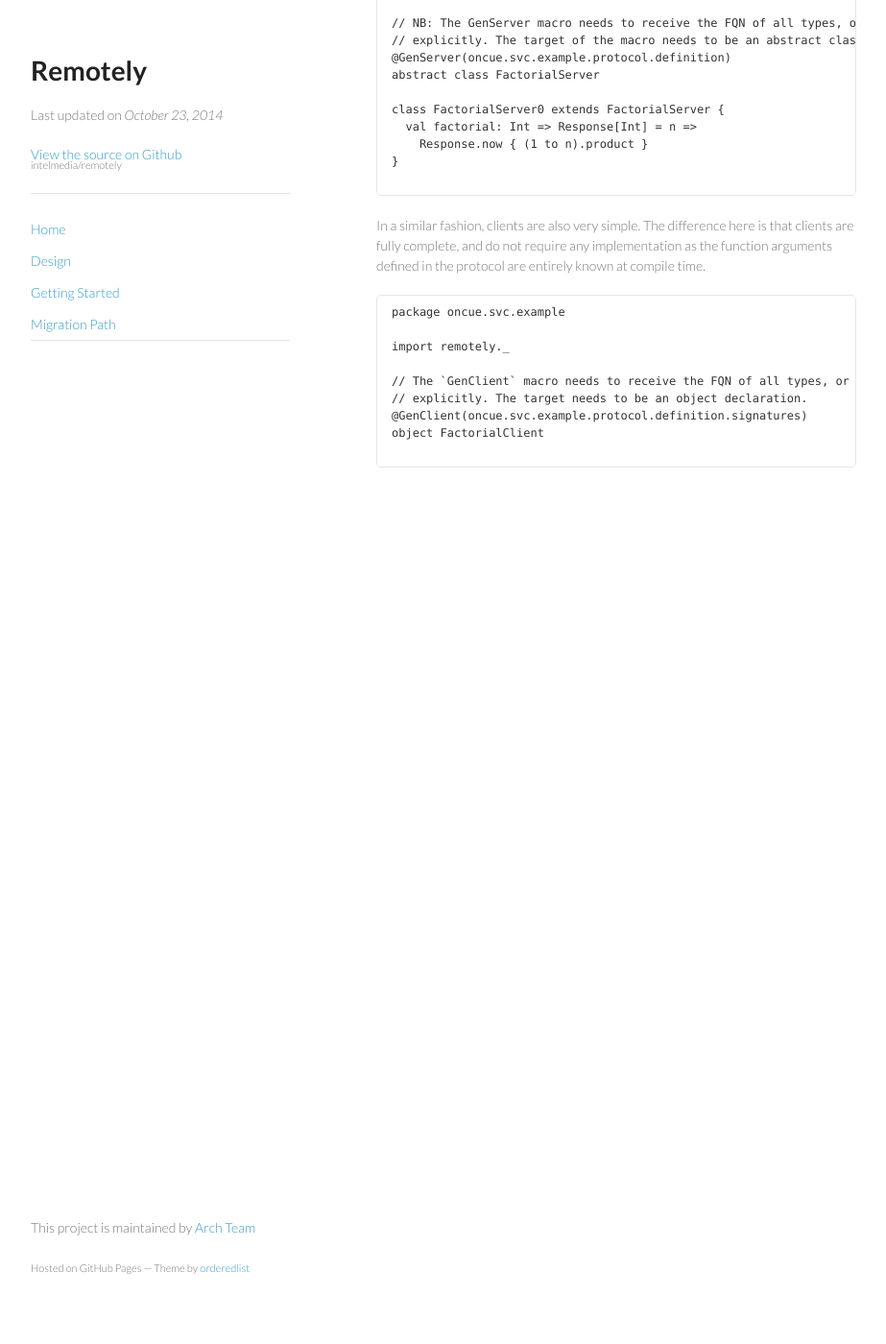
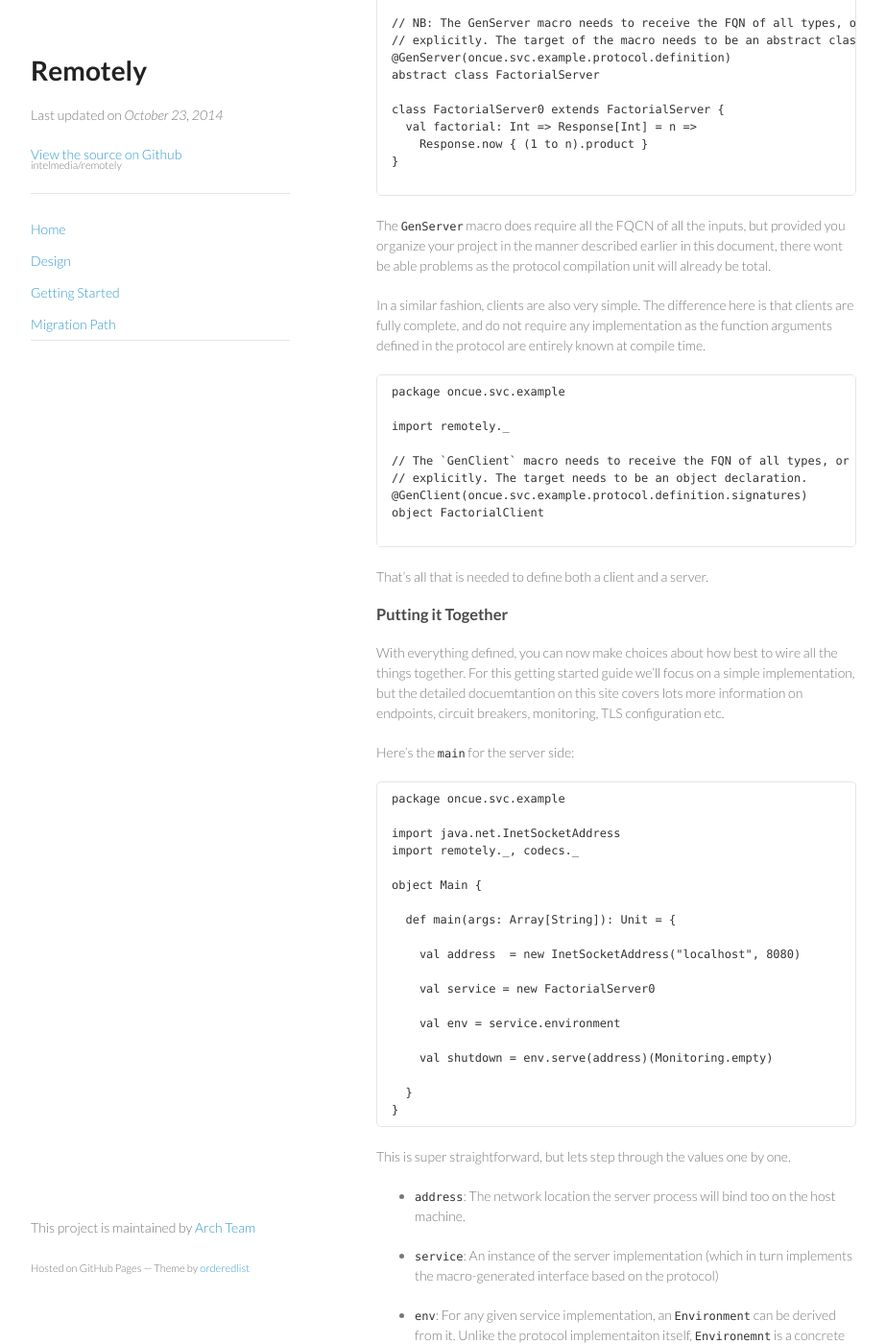
Before and after one commit to Verizon/remotely, a Jekyll site: the page built from index.md, in a window 1280 px wide and 1400 px high, scrolled down 3620 px. Shown: the whole window at 96% size, without its empty margins (178-1101 px from the left). Built offline with Jekyll 4.4.1, drawn with Linux system fonts in a browser that asks for light colours; Markdown is read by kramdown in place of the engine named in the settings; some of the changed text lies outside the part shown.

Commit message:
more dock updates

````diff
--- a/index.md
+++ b/index.md
@@ -126,6 +126,8 @@ class FactorialServer0 extends FactorialServer {
 
 ```
 
+The `GenServer` macro does require all the FQCN of all the inputs, but provided you organize your project in the manner described earlier in this document, there wont be able problems as the protocol compilation unit will already be total.
+
 In a similar fashion, clients are also very simple. The difference here is that clients are fully complete, and do not require any implementation as the function arguments defined in the protocol are entirely known at compile time.
 
 ```
@@ -139,3 +141,81 @@ import remotely._
 object FactorialClient
 
 ```
+
+That's all that is needed to define both a client and a server.
+
+### Putting it Together
+
+With everything defined, you can now make choices about how best to wire all the things together. For this getting started guide we'll focus on a simple implementation, but the detailed docuemtantion on this site covers lots more information on endpoints, circuit breakers, monitoring, TLS configuration etc.
+
+Here's the `main` for the server side:
+
+```
+package oncue.svc.example
+
+import java.net.InetSocketAddress
+import remotely._, codecs._
+
+object Main {
+
+  def main(args: Array[String]): Unit = {
+
+    val address  = new InetSocketAddress("localhost", 8080)
+
+    val service = new FactorialServer0
+
+    val env = service.environment
+
+    val shutdown = env.serve(address)(Monitoring.empty)
+
+  }
+}
+```
+
+This is super straightforward, but lets step through the values one by one.
+
+* `address`: The network location the server process will bind too on the host machine.
+
+* `service`: An instance of the server implementation (which in turn implements the macro-generated interface based on the protocol)
+
+* `env`: For any given service implementation, an `Environment` can be derived from it. Unlike the protocol implementaiton itself, `Environemnt` is a concrete thing that can be bound and executed at runtime, where as `Protocol` is primarily a compile-time artifact.
+
+* `shutdown`: Upon calling `env.serve(...)` the process will bind to the specified address and yield a `() => Unit` function that can be used to shutdown the process if needed.
+
+The client on the other hand is simmilar:
+
+```
+package oncue.svc.example
+
+import java.net.InetSocketAddress
+import remotely._, codecs._
+
+object Main {
+  import Remote.implicits._
+
+  def main(args: Array[String]): Unit = {
+
+    val address  = new InetSocketAddress("localhost", 8080)
+
+    val system = akka.actor.ActorSystem("rpc-client")
+
+    val endpoint = Endpoint.single(address)(system)
+
+    val f = FactorialClient.reduce(2 :: 4 :: 8 :: Nil)
+
+	// then at the edge of the world
+    f.runWithoutContext(endpoint)
+     .map(println(_))
+     .runAsync(_ => ())
+  }
+}
+
+```
+
+Whilst `address` is the same value from the server, the typical case here of course is that the server and the client are not in the same source file so i've repeated it here for completeness. Let's explore the other values:
+
+* `system`: This is the underlying Akka system used to power the Akka IO networking. This is mandatory and provides the settings nessicary to control the performance of the client (thread pooling, backoff etc)
+
+* `endpoint`: An `Endpoint` is an abstraction over callable service locations. Whilst the `Endpoint` object has a range of combinators, for this simple example we simply construct a fixed, static, single location. More information can be found in the [detailed documentation](http://)
+
+* `f`: Application of the remote function reference. Here we pass in the arguments needed by the remote function, and at compile time you will be forced to ensure that you have a `Codec` for all the arguments supplied, and said arguments must be in scope within that compilation unit.
````
